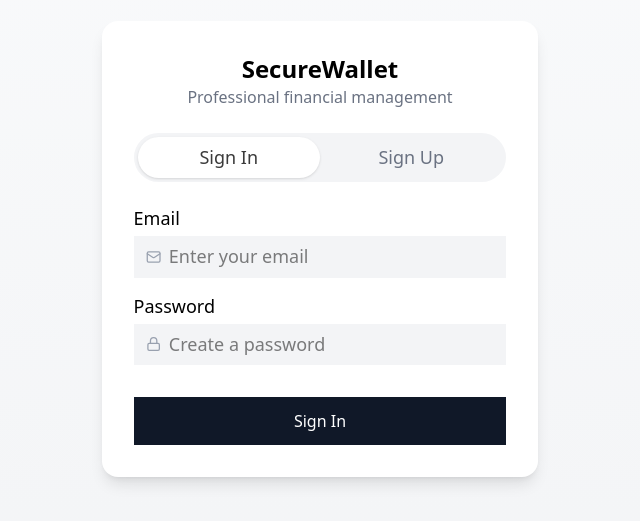
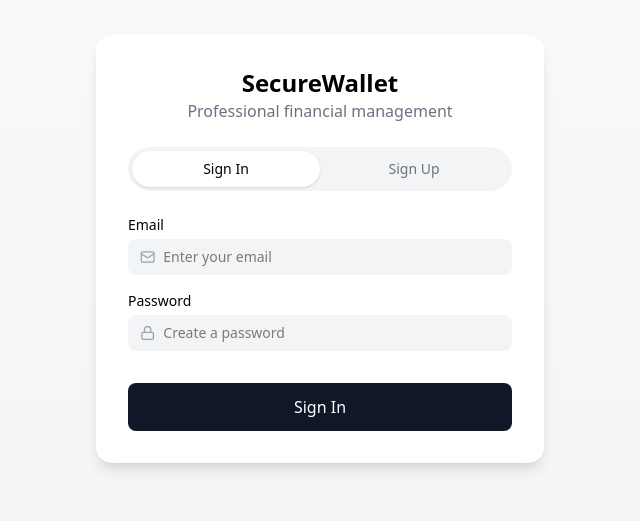
Before and after one commit to vivekfcode51/Code-Wallet, a React (Vite) app: page / in a window 1280 px wide. Shown: the part 151-672 px from the top of the page, without its empty margins (320-960 px from the left). Built offline with nearby package versions, Linux system fonts and the light colour scheme.

Commit message:
change ui

```diff
--- a/src/components/AuthForm.jsx
+++ b/src/components/AuthForm.jsx
@@ -21,7 +21,7 @@
 
   return (
     <div className="min-h-screen flex items-center justify-center bg-gradient-to-b from-gray-50 to-gray-100 px-4">
-      <div className="w-full max-w-[35%] bg-white shadow-lg rounded-2xl p-8">
+      <div className="w-full max-w-md bg-white shadow-lg rounded-2xl p-8">
         {/* Logo & Title */}
         <div className="text-center mb-6">
           <h1 className="text-2xl font-bold">SecureWallet</h1>
--- a/src/index.css
+++ b/src/index.css
@@ -1,49 +1 @@
 @import "tailwindcss";
-
-@theme {
-  /* Color variables */
-  --color-primary: #3490dc;
-  --color-secondary: #ffed4a;
-  --color-accent: #38c172;
-  --color-buttonRed: #C10932;
-  --color-inputBoxBg: #F3F5F7;
-  --color-inputText: #8F9398;
-  --color-darkGray: #525252;
-  --color-inputBorder: #8F9398;
-  --color-grayBorder: #8F9398;
-  --color-black: #3B3B3B;
-  --color-red: #C10932;
-  --color-grayBg: #E7E7E7;
-  --color-lightGray: #969696;
-  --color-lightGreen: #AFEE9A;
-
-  /* Typography */
-
-  --text-vsm: 10px;
-  --text-ssm: 14px;
-  --text-sm: 18px;
-  --text-xsm: 24px;
-  --text-md: 32px;
-  --font-xsm: 14px;
-  --font-lg: 50px;
-
-  --font-body: 'Roboto', sans-serif;
-  --font-heading: 'Poppins', sans-serif;
-
-  /* Spacing */
-  --spacing-xs: 4px;
-  --spacing-sm: 8px;
-  --spacing-md: 16px;
-  --spacing-lg: 32px;
-
-  /* radius */
-  --radius-lg:16px
-
-  /* Animation */
-  --animation-bounce: bounce 1s infinite;
-
-  /* Breakpoints */
-  --breakpoint-xs3: 500px;
-
-
-}
```
